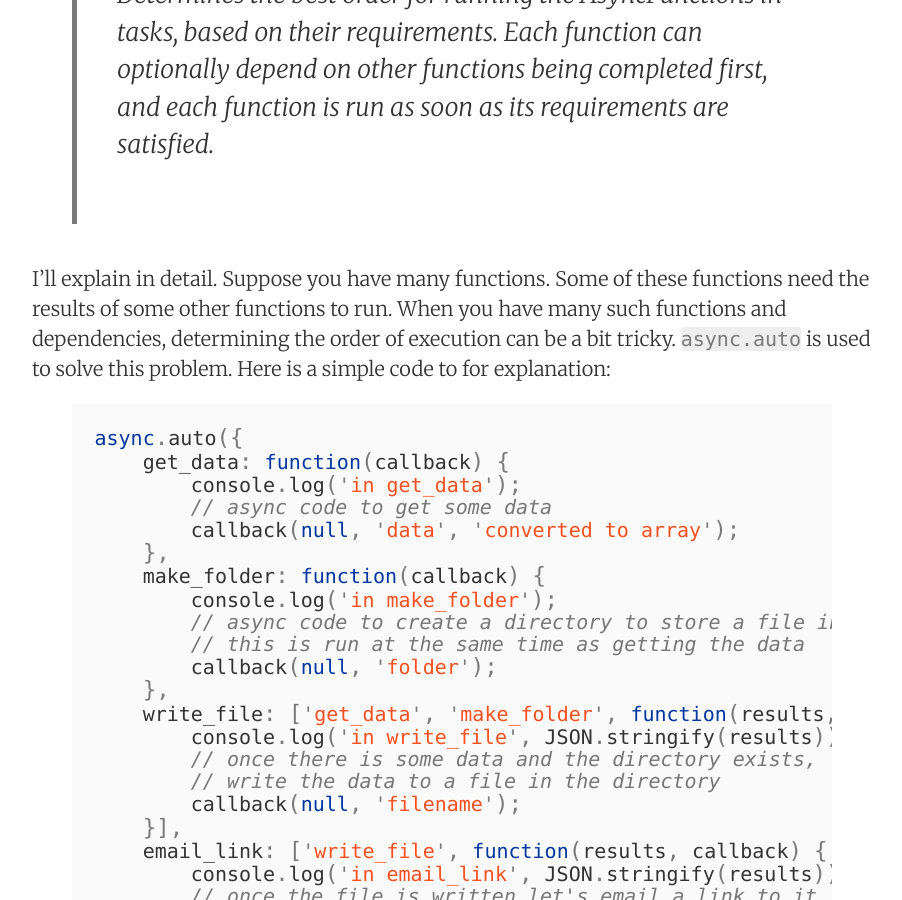
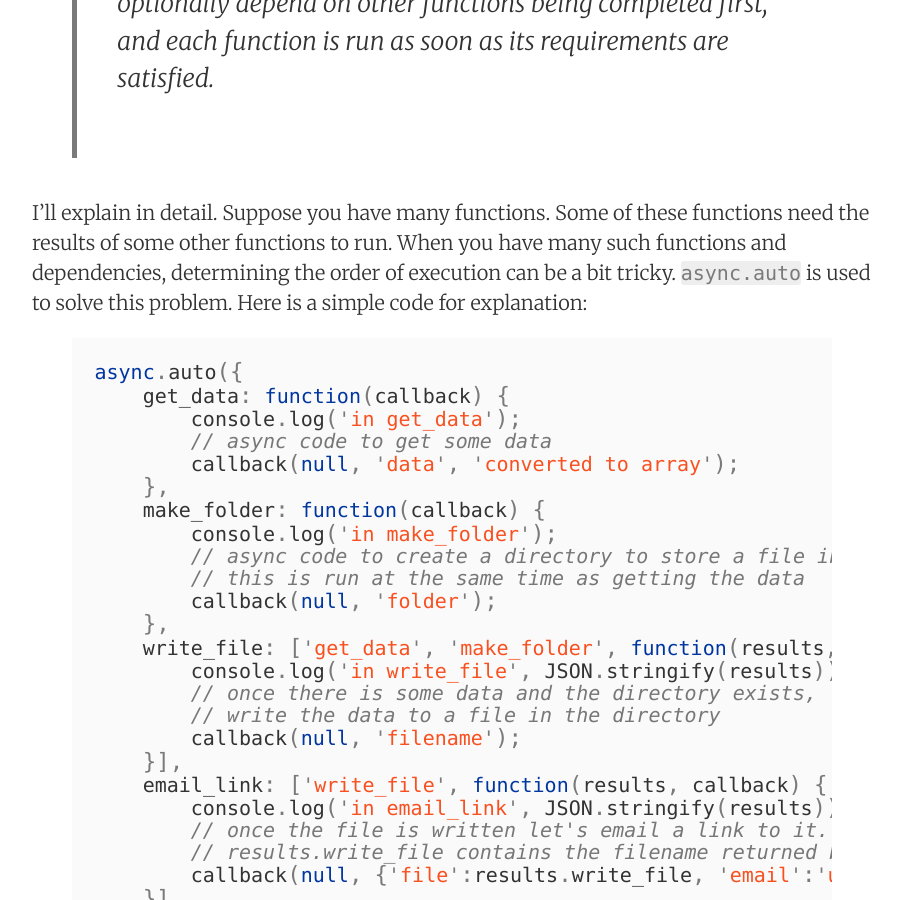
Before and after one commit to ketanhwr/blog, a Jekyll site: the page built from _posts/2018-01-19-async-auto.markdown, in a window 1280 px wide and 900 px high, scrolled down 2791 px. Shown: the whole window, without its empty margins (188-1090 px from the left). Built offline with Jekyll 4.4.1, drawn with Linux system fonts in a browser that asks for light colours; nearby versions of some CDN libraries; comment, search, counter and statistics services are not loaded.

Commit message:
Minor changes

```diff
--- a/_posts/2018-01-19-async-auto.markdown
+++ b/_posts/2018-01-19-async-auto.markdown
@@ -35,7 +35,7 @@
 
 > Determines the best order for running the AsyncFunctions in tasks, based on their requirements. Each function can optionally depend on other functions being completed first, and each function is run as soon as its requirements are satisfied.
 
-I’ll explain in detail. Suppose you have many functions. Some of these functions need the results of some other functions to run. When you have many such functions and dependencies, determining the order of execution can be a bit tricky. `async.auto` is used to solve this problem. Here is a simple code to for explanation:
+I’ll explain in detail. Suppose you have many functions. Some of these functions need the results of some other functions to run. When you have many such functions and dependencies, determining the order of execution can be a bit tricky. `async.auto` is used to solve this problem. Here is a simple code for explanation:
 
 {% highlight javascript %}
 async.auto({
```
Also changed, not shown: images/callback-hell.jpg.
